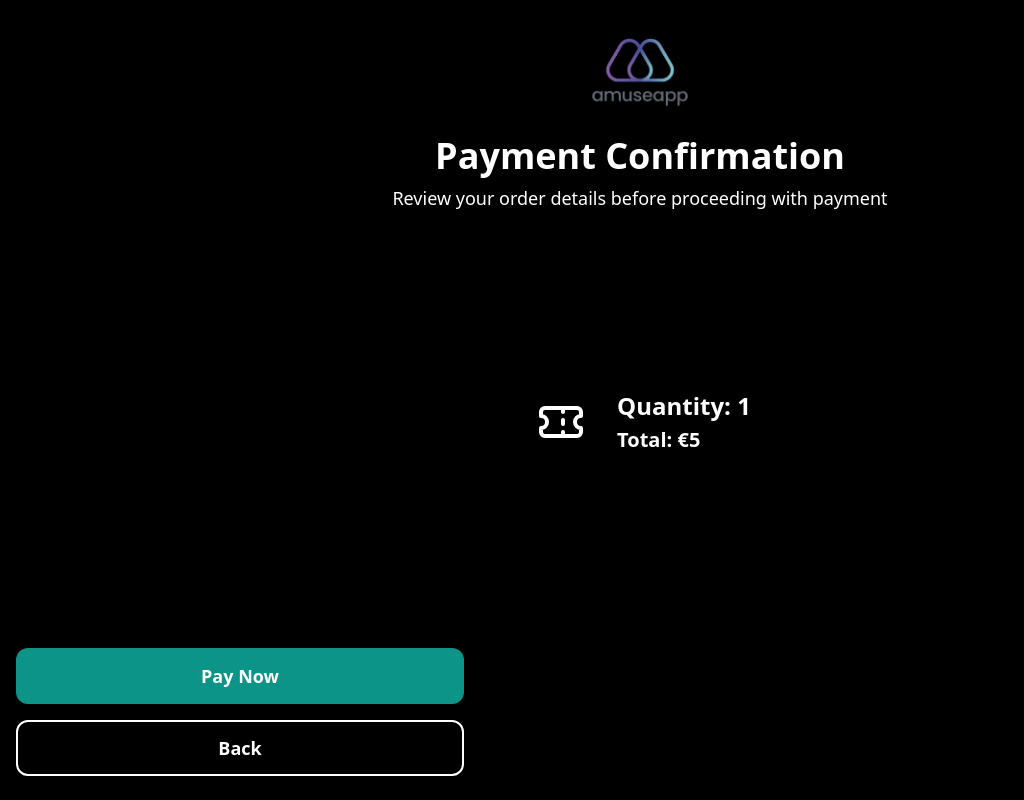
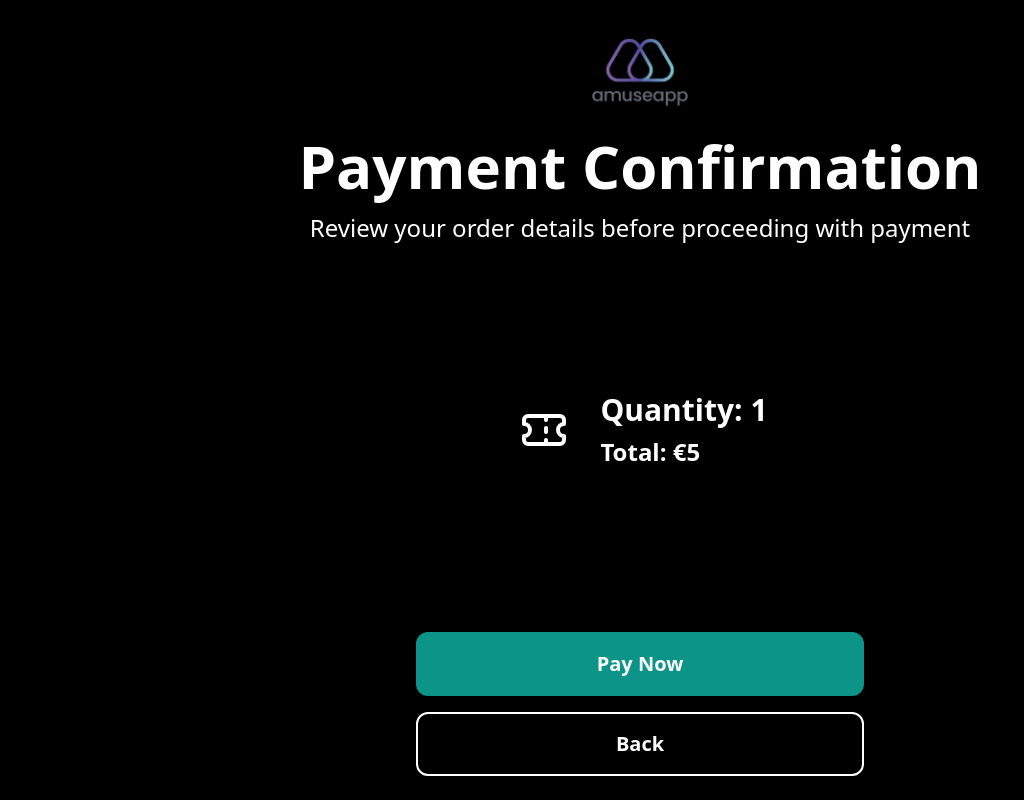
Before and after one commit to daro-hub/totemWebApp, a Next.js app: page /payment-confirm in a window 1280 px wide. Shown: the whole page, without its empty margins (0-1024 px from the left). Built offline with nearby package versions, Linux system fonts and the light colour scheme.

Commit message:
Enhance UI elements across multiple pages by increasing button heights, font sizes, and improving layout for better readability and user experience.

```diff
--- a/app/payment-confirm/page.tsx
+++ b/app/payment-confirm/page.tsx
@@ -38,7 +38,7 @@ export default function PaymentConfirmPage() {
         <div className="w-full max-w-md space-y-4">
           <Button
             onClick={handlePayNow}
-            className="w-full h-14 text-lg font-semibold bg-teal-600 hover:bg-teal-700 text-white rounded-lg"
+            className="w-full h-16 text-xl font-semibold bg-teal-600 hover:bg-teal-700 text-white rounded-lg"
           >
             {translations.payNow}
           </Button>
@@ -46,7 +46,7 @@ export default function PaymentConfirmPage() {
           <Button
             variant="outline"
             onClick={handleBack}
-            className="w-full h-14 text-lg font-semibold border-2 border-white bg-black hover:bg-white/10 text-white rounded-lg"
+            className="w-full h-16 text-xl font-semibold border-2 border-white bg-black hover:bg-white/10 text-white rounded-lg"
           >
             {translations.back}
           </Button>
@@ -62,10 +62,10 @@ export default function PaymentConfirmPage() {
 
         {/* Order Info */}
         <div className="text-left">
-          <div className="text-2xl font-bold text-white mb-1">
+          <div className="text-3xl font-bold text-white mb-2">
             {translations.quantity}: {ticketQuantity}
           </div>
-          <div className="text-xl font-bold text-white">
+          <div className="text-2xl font-bold text-white">
             {translations.total}: €{totalPrice}
           </div>
         </div>
--- a/app/quantity-selector/page.tsx
+++ b/app/quantity-selector/page.tsx
@@ -39,7 +39,7 @@ export default function QuantitySelectorPage() {
         <div className="w-full max-w-md space-y-4">
           <Button
             onClick={handleProceed}
-            className="w-full h-14 text-lg font-semibold bg-teal-600 hover:bg-teal-700 text-white rounded-lg"
+            className="w-full h-16 text-xl font-semibold bg-teal-600 hover:bg-teal-700 text-white rounded-lg"
           >
             {translations.proceed}
           </Button>
@@ -47,7 +47,7 @@ export default function QuantitySelectorPage() {
           <Button
             variant="outline"
             onClick={handleBack}
-            className="w-full h-14 text-lg font-semibold border-2 border-white bg-black hover:bg-white/10 text-white rounded-lg"
+            className="w-full h-16 text-xl font-semibold border-2 border-white bg-black hover:bg-white/10 text-white rounded-lg"
           >
             {translations.back}
           </Button>
@@ -68,7 +68,7 @@ export default function QuantitySelectorPage() {
         </Button>
 
         {/* Quantity Display */}
-        <div className="text-6xl font-bold text-white min-w-[120px] text-center">
+        <div className="text-8xl font-bold text-white min-w-[160px] text-center">
           {ticketQuantity}
         </div>
 
--- a/app/thank-you/page.tsx
+++ b/app/thank-you/page.tsx
@@ -97,7 +97,7 @@ export default function ThankYouPage() {
             {/* Timer - only show on last ticket */}
             {hasSeenLastTicket && (
               <div className="text-center">
-                <div className="text-white text-lg mb-2">
+                <div className="text-white text-xl mb-2">
                   {translations.autoReturn} {timeLeft}s
                 </div>
               </div>
@@ -106,7 +106,7 @@ export default function ThankYouPage() {
             {/* New Purchase Button */}
             <Button
               onClick={handleNewPurchase}
-              className="w-full h-12 text-lg font-semibold bg-teal-600 hover:bg-teal-700 text-white rounded-lg"
+              className="w-full h-16 text-xl font-semibold bg-teal-600 hover:bg-teal-700 text-white rounded-lg"
             >
               {translations.newPurchase}
             </Button>
@@ -125,7 +125,7 @@ export default function ThankYouPage() {
         <div className="w-full max-w-md mb-6">
           <form onSubmit={handleEmailSubmit} className="space-y-4">
             <div>
-              <label className="block text-white text-sm font-medium mb-2">
+              <label className="block text-white text-lg font-medium mb-2">
                 {translations.enterEmail}
               </label>
               <Input
@@ -133,13 +133,13 @@ export default function ThankYouPage() {
                 placeholder={translations.emailPlaceholder}
                 value={email}
                 onChange={(e) => setEmail(e.target.value)}
-                className="w-full"
+                className="w-full h-12 text-lg"
               />
             </div>
             <Button
               type="submit"
               variant="outline"
-              className="w-full border-white text-white hover:bg-white/10"
+              className="w-full h-12 text-lg border-white text-white hover:bg-white/10"
             >
               {translations.sendEmail}
             </Button>
--- a/components/LanguageSelector.tsx
+++ b/components/LanguageSelector.tsx
@@ -26,7 +26,7 @@ function LanguageButton({ language, onClick }: LanguageButtonProps) {
   return (
     <Button
       variant="outline"
-      className="w-full h-32 p-0 bg-white/5 border-white/20 hover:bg-white/10 transition-all duration-200 relative overflow-hidden"
+      className="w-full h-40 p-0 bg-white/5 border-white/20 hover:bg-white/10 transition-all duration-200 relative overflow-hidden"
       onClick={onClick}
     >
       {/* Bandiera di sfondo */}
@@ -41,7 +41,7 @@ function LanguageButton({ language, onClick }: LanguageButtonProps) {
       <div className="absolute inset-0 bg-gradient-to-t from-black/70 via-transparent to-transparent" />
 
       {/* Nome della lingua in sovraimpressione nella parte bassa */}
-      <span className="absolute bottom-3 left-0 right-0 text-white text-lg font-bold text-center px-2 z-10">
+      <span className="absolute bottom-4 left-0 right-0 text-white text-xl font-bold text-center px-2 z-10">
         {language.name}
       </span>
     </Button>
@@ -136,14 +136,14 @@ export function LanguageSelector() {
       >
         {/* Loading State */}
         {isLoading && (
-          <div className="text-white text-center text-xl">
+          <div className="text-white text-center text-2xl">
             Loading museum data...
           </div>
         )}
 
         {/* Error State */}
         {error && (
-          <div className="text-red-400 text-center mb-4 text-xl">
+          <div className="text-red-400 text-center mb-4 text-2xl">
             {error}
           </div>
         )}
--- a/components/PageLayout.tsx
+++ b/components/PageLayout.tsx
@@ -27,11 +27,11 @@ export function PageLayout({
 
       {/* Title and Subtitle */}
       <div className="text-center mb-8 px-4">
-        <h1 className="text-4xl font-bold text-white mb-2">
+        <h1 className="text-6xl font-bold text-white mb-4">
           {title}
         </h1>
         {subtitle && (
-          <p className="text-white text-lg">
+          <p className="text-white text-2xl">
             {subtitle}
           </p>
         )}
@@ -44,7 +44,7 @@ export function PageLayout({
 
       {/* Navigation */}
       {navigation && (
-        <div className="px-4 pb-6">
+        <div className="px-4 pb-6 flex justify-center">
           {navigation}
         </div>
       )}
```
